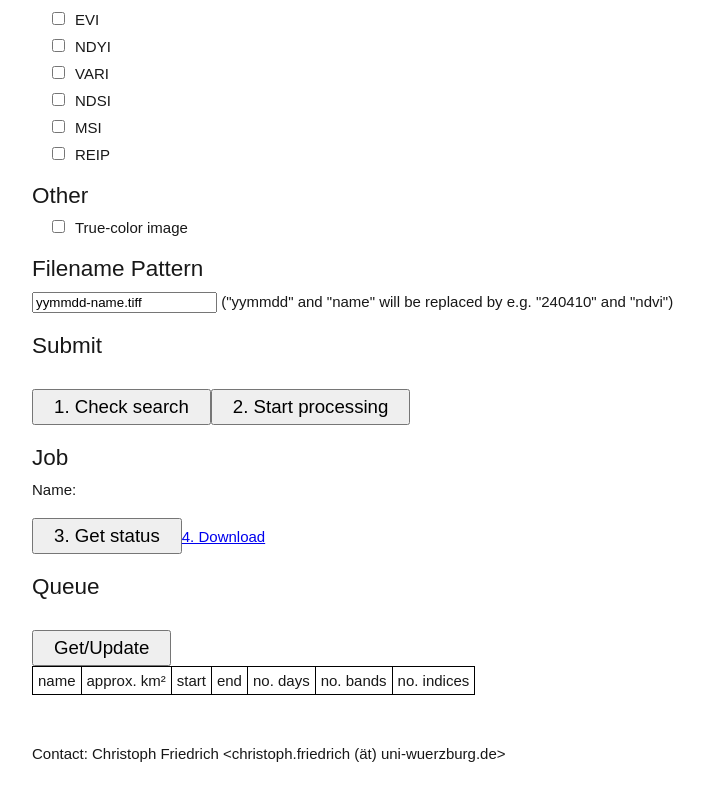
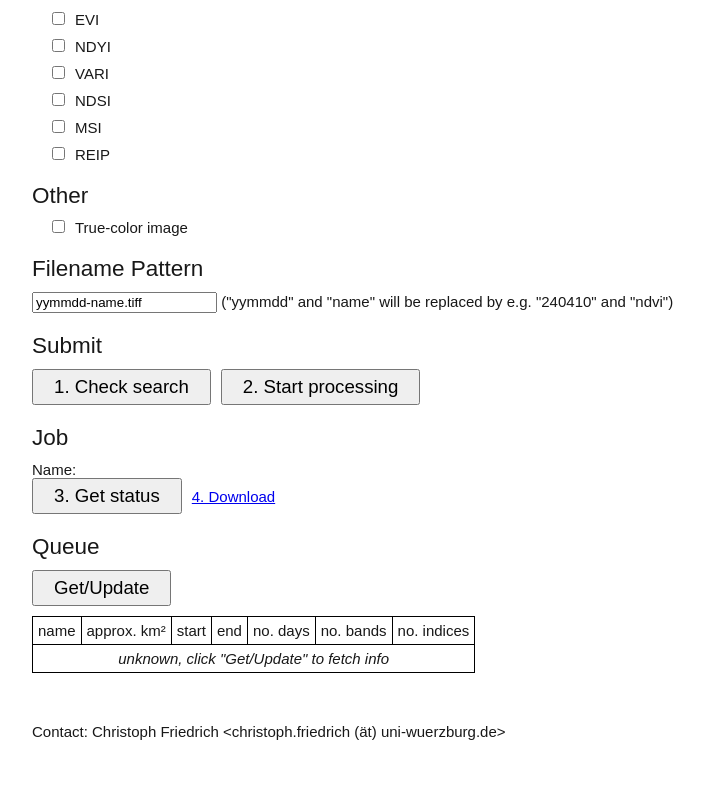
Before and after one commit to eo2cube/s2-batch-download, a Vue app in the folder ui/: page / in a window 1280 px wide. Shown: the part 781-1575 px from the top of the page, without its empty margins (0-704 px from the left). After the commit the page ends 1553 px from the top, so only its background shows below. Built offline with nearby package versions, Linux system fonts and the light colour scheme.

Commit message:
Improve queue output rendering (and move CSS)

```diff
--- a/ui/src/App.vue
+++ b/ui/src/App.vue
@@ -44,7 +44,9 @@
   <button @click="getQueue">Get/Update</button>
   <table>
     <th>name</th><th>approx. km²</th><th>start</th><th>end</th><th>no. days</th><th>no. bands</th><th>no. indices</th>
-    <tr v-for="job in queue">
+    <tr v-if="queue==null"><td colspan="7">unknown, click "Get/Update" to fetch info</td></tr>
+    <tr v-else-if="queue.length==0"><td colspan="7">empty at time of fetching</td></tr>
+    <tr v-else v-for="job in queue">
       <td>{{ job.jobname }}</td>
       <td>{{ Math.floor(getApproxAreaFromBbox(job.bbox)) }}</td>
       <td>{{ job.start }}</td>
@@ -191,8 +193,24 @@ div.checkboxcontainer input {
 }
 
 button {
-  margin-top: 20px;
+  margin-right: 10px;
   padding: 5px 20px;
   font-size: 14pt;
 }
+
+table {
+  margin-top: 10px;
+  border-collapse: collapse;
+  border: 1px solid black;
+}
+
+th, td {
+  border: 1px solid black;
+  padding: 5px;
+}
+
+td[colspan] {
+  font-style: italic;
+  text-align: center;
+}
 </style>
--- a/ui/src/assets/main.css
+++ b/ui/src/assets/main.css
@@ -12,13 +12,3 @@
     background-color: hsla(160, 100%, 37%, 0.2);
   }
 }
-
-table {
-  border-collapse: collapse;
-  border: 1px solid black;
-}
-
-th, td {
-  border: 1px solid black;
-  padding: 5px;
-}
```
